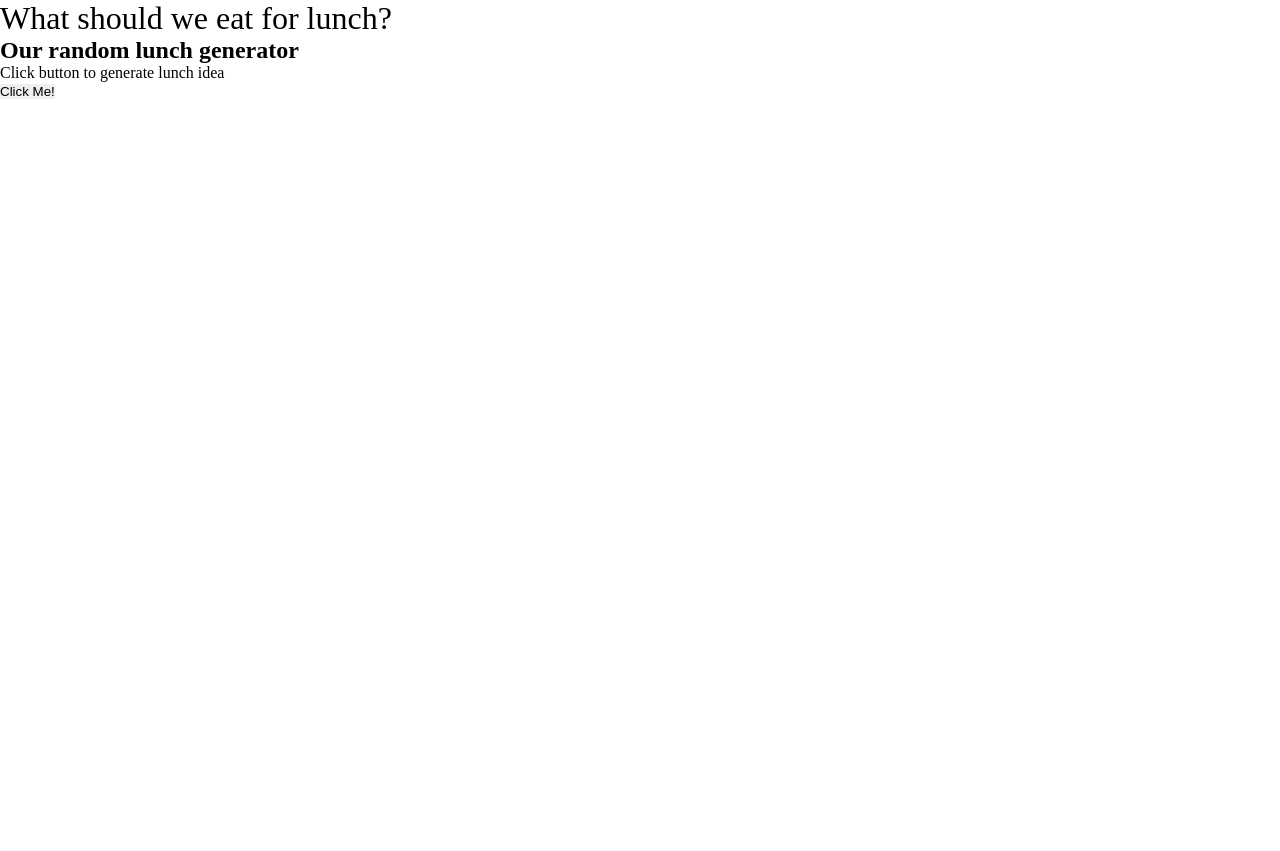
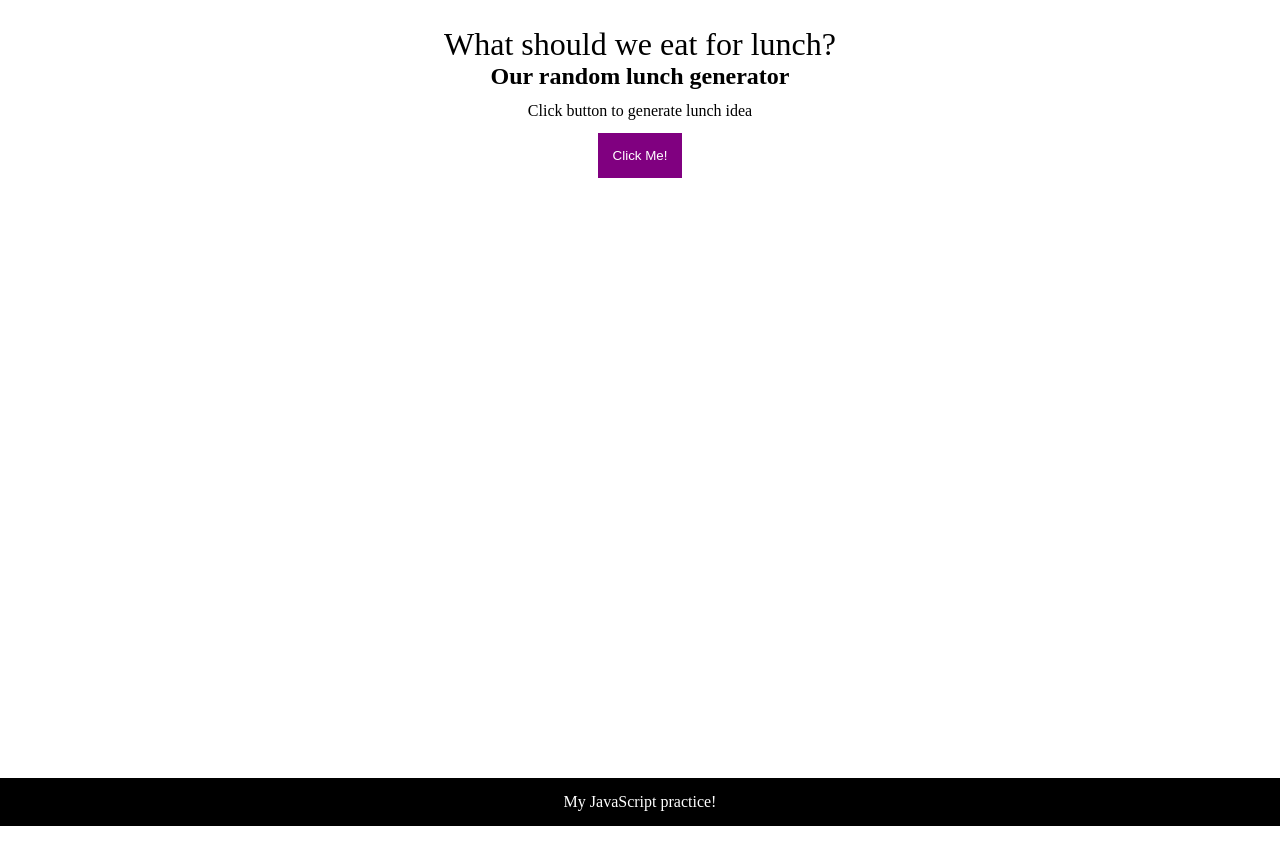
Before and after one commit to vbragg/m6-hw6-bragg-valerie, a plain HTML site: page index.html in a window 1280 px wide. Before the commit the page ends 800 px from the top, so only its background shows below. Drawn offline with Linux system fonts and the light colour scheme.

Commit message:
Add CSS styling

```diff
--- a/index.html
+++ b/index.html
@@ -35,6 +35,10 @@
 
 
 		</main>
+
+		<footer>
+			<p>My JavaScript practice!</p>
+		</footer>
 		<script src="js/main.js"></script>
 	</body>
 
--- a/main.css
+++ b/main.css
@@ -12,8 +12,38 @@ h1 {
 	font-weight: 100;
 }
 
+body {
+	text-align: center;
+	padding: 2% 0;
+	display: flex;
+	flex-direction: column;
+	min-height: 100vh;
+}
+
+main {
+	flex: 1
+}
+
+
+section {
+	padding: 1%;
+}
+
+button {
+	color: white;
+	background-color: purple;
+	padding: 15px;
+	margin-top: 1%;
+}
+
 .big-and-bold {
 	font-size: 48px;
 	font-weight: 400;
 	transition: all 3s;
 }
+
+footer {
+	color: white;
+	background-color: black;
+	padding: 15px 0;
+}
```
